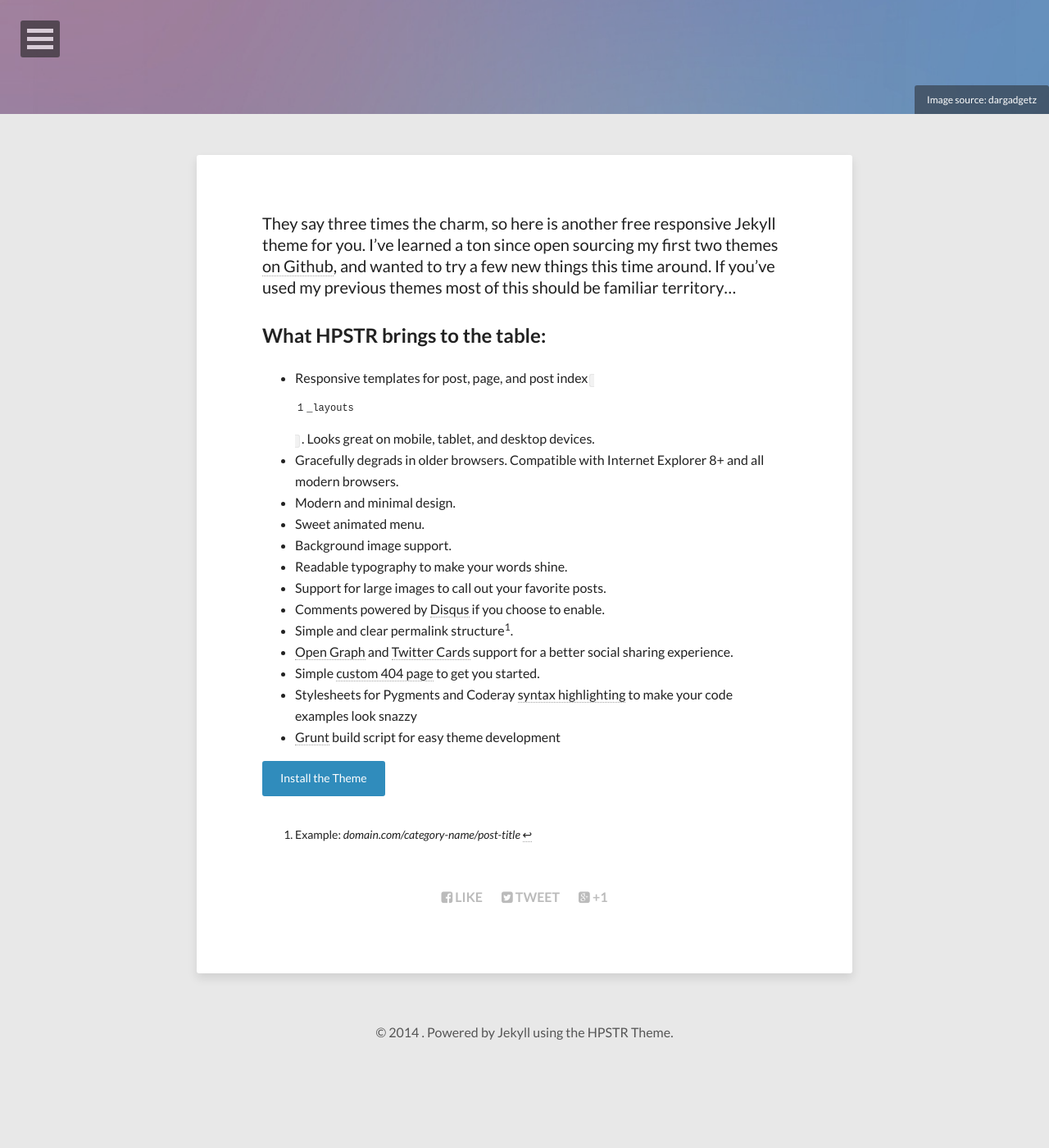
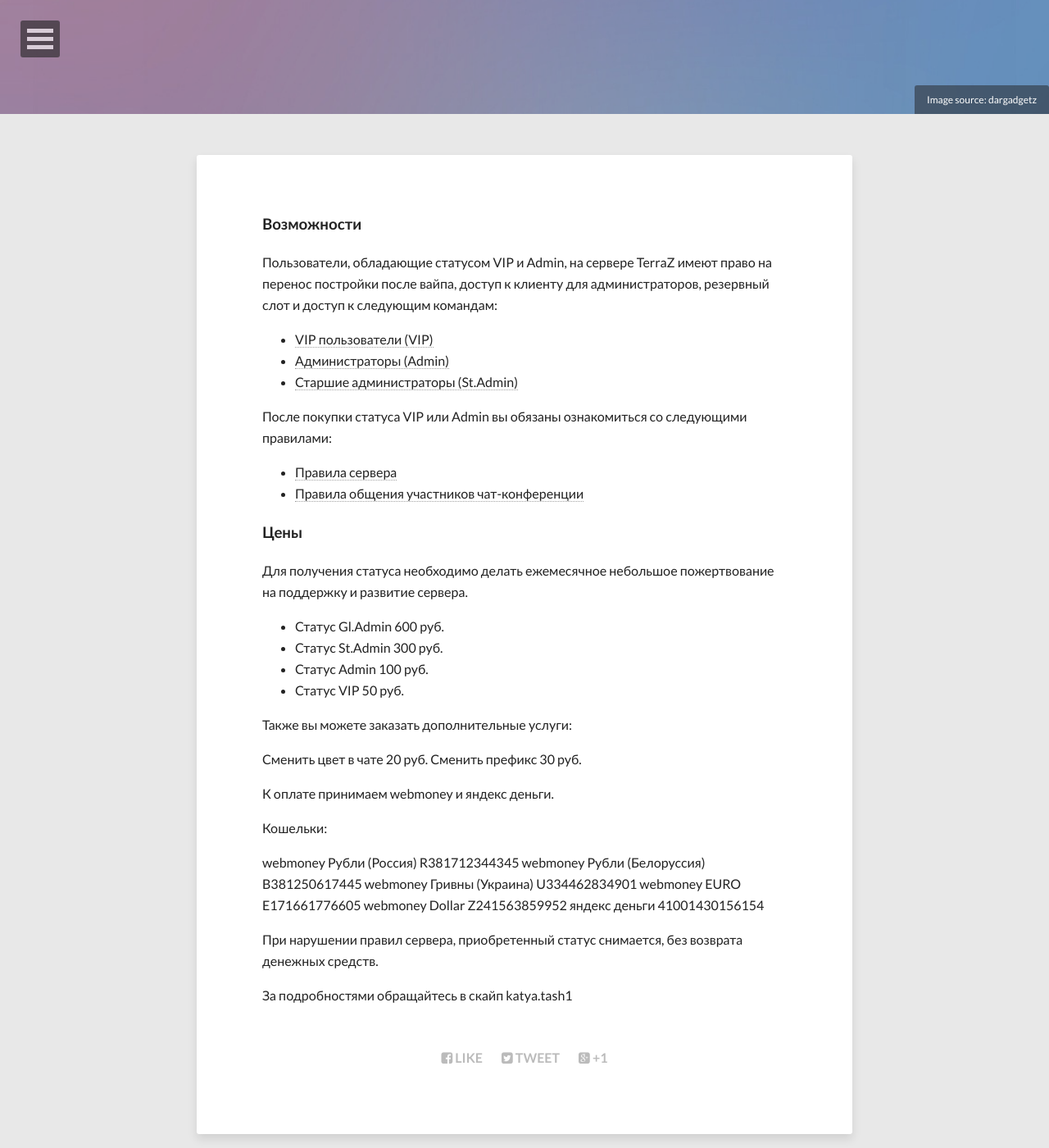
Before and after one commit to Xekep/terraz.fun, a Jekyll site: the page built from stat-vip/index.md, in a window 1280 px wide and 1400 px high, scrolled down 261 px. Shown: the whole window at 82% size. Built offline with Jekyll 4.4.1, drawn with Linux system fonts in a browser that asks for light colours; nearby versions of some CDN libraries; before the commit the page ends 1561 px from its top, so only the background shows below that; some of the changed text lies outside the part shown.

Commit message:
Update index.md

```diff
--- a/stat-vip/index.md
+++ b/stat-vip/index.md
@@ -1,6 +1,6 @@
 ---
 layout: page
-title: About the Theme
+title: Купить VIP/ADMIN
 image:
   feature: abstract-5.jpg
   credit: dargadgetz
@@ -8,24 +8,44 @@ image:
 comments: false
 ---
 
-They say three times the charm, so here is another free responsive Jekyll theme for you. I've learned a ton since open sourcing my first two themes [on Github](http://github.com/mmistakes), and wanted to try a few new things this time around. If you've used my previous themes most of this should be familiar territory...
+###Возможности
+Пользователи, обладающие статусом VIP и Admin, на сервере TerraZ имеют право на перенос постройки после вайпа, доступ к клиенту для администраторов, резервный слот и доступ к следующим командам:
 
-## What HPSTR brings to the table:
+* [VIP пользователи (VIP)](/komandy-servera)
+* [Администраторы (Admin)](/komandy-servera)
+* [Старшие администраторы (St.Admin)](/komandy-servera)
 
-* Responsive templates for post, page, and post index `_layouts`. Looks great on mobile, tablet, and desktop devices.
-* Gracefully degrads in older browsers. Compatible with Internet Explorer 8+ and all modern browsers.
-* Modern and minimal design.
-* Sweet animated menu.
-* Background image support.
-* Readable typography to make your words shine.
-* Support for large images to call out your favorite posts.
-* Comments powered by [Disqus](http://disqus.com) if you choose to enable.
-* Simple and clear permalink structure[^1].
-* [Open Graph](https://developers.facebook.com/docs/opengraph/) and [Twitter Cards](https://dev.twitter.com/docs/cards) support for a better social sharing experience.
-* Simple [custom 404 page]({{ site.url }}/404.html) to get you started.
-* Stylesheets for Pygments and Coderay [syntax highlighting]({{ site.url }}/code-highlighting-post/) to make your code examples look snazzy
-* [Grunt](http://gruntjs.com) build script for easy theme development
 
-<div markdown="0"><a href="{{ site.url }}/theme-setup" class="btn btn-info">Install the Theme</a></div>
+После покупки статуса VIP или Admin вы обязаны ознакомиться со следующими правилами:
 
-[^1]: Example: *domain.com/category-name/post-title*
+* [Правила сервера](/rules)
+* [Правила общения участников чат-конференции](/rulesfortheconference)
+
+
+###Цены
+Для получения статуса необходимо делать ежемесячное небольшое пожертвование на поддержку и развитие сервера.
+
+* Статус Gl.Admin 600 руб.
+* Статус St.Admin 300 руб.
+* Статус Admin 100 руб.
+* Статус VIP 50 руб.
+
+Также вы можете заказать дополнительные услуги:
+
+Сменить цвет в чате 20 руб.
+Сменить префикс 30 руб.
+
+К оплате принимаем webmoney и яндекс деньги.
+
+Кошельки:
+
+webmoney  Рубли (Россия)  R381712344345
+webmoney Рубли (Белоруссия) B381250617445
+webmoney Гривны (Украина) U334462834901
+webmoney  EURO E171661776605
+webmoney  Dollar Z241563859952
+яндекс деньги   41001430156154
+
+При нарушении правил сервера, приобретенный статус снимается, без возврата денежных средств.
+
+За подробностями обращайтесь в скайп katya.tash1
```
